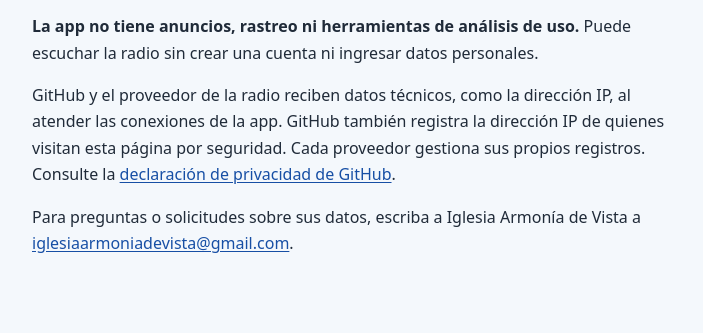
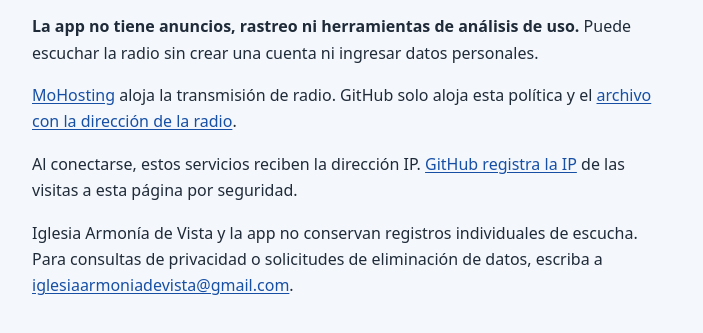
Before and after one commit to iglesiaarmonia/radio-privacy, a plain HTML site: page index.html in a window 1280 px wide. Shown: the part 211-544 px from the top of the page, without its empty margins (288-991 px from the left). Drawn offline with Linux system fonts and the light colour scheme.

Commit message:
Clarify listening records and streaming providers

```diff
--- a/index.html
+++ b/index.html
@@ -67,9 +67,11 @@
 
     <p><strong>La app no tiene anuncios, rastreo ni herramientas de análisis de uso.</strong> Puede escuchar la radio sin crear una cuenta ni ingresar datos personales.</p>
 
-    <p>GitHub y el proveedor de la radio reciben datos técnicos, como la dirección IP, al atender las conexiones de la app. GitHub también registra la dirección IP de quienes visitan esta página por seguridad. Cada proveedor gestiona sus propios registros. Consulte la <a href="https://docs.github.com/es/site-policy/privacy-policies/github-general-privacy-statement">declaración de privacidad de GitHub</a>.</p>
+    <p><a href="https://www.mohosting.cl/">MoHosting</a> aloja la transmisión de radio. GitHub solo aloja esta política y el <a href="https://github.com/iglesiaarmonia/radio-stream/blob/main/stream.txt">archivo con la dirección de la radio</a>.</p>
 
-    <p>Para preguntas o solicitudes sobre sus datos, escriba a Iglesia Armonía de Vista a <a href="mailto:iglesiaarmoniadevista@gmail.com">iglesiaarmoniadevista@gmail.com</a>.</p>
+    <p>Al conectarse, estos servicios reciben la dirección IP. <a href="https://docs.github.com/es/site-policy/privacy-policies/github-general-privacy-statement">GitHub registra la IP</a> de las visitas a esta página por seguridad.</p>
+
+    <p>Iglesia Armonía de Vista y la app no conservan registros individuales de escucha. Para consultas de privacidad o solicitudes de eliminación de datos, escriba a <a href="mailto:iglesiaarmoniadevista@gmail.com">iglesiaarmoniadevista@gmail.com</a>.</p>
   </main>
 </body>
 </html>
```
